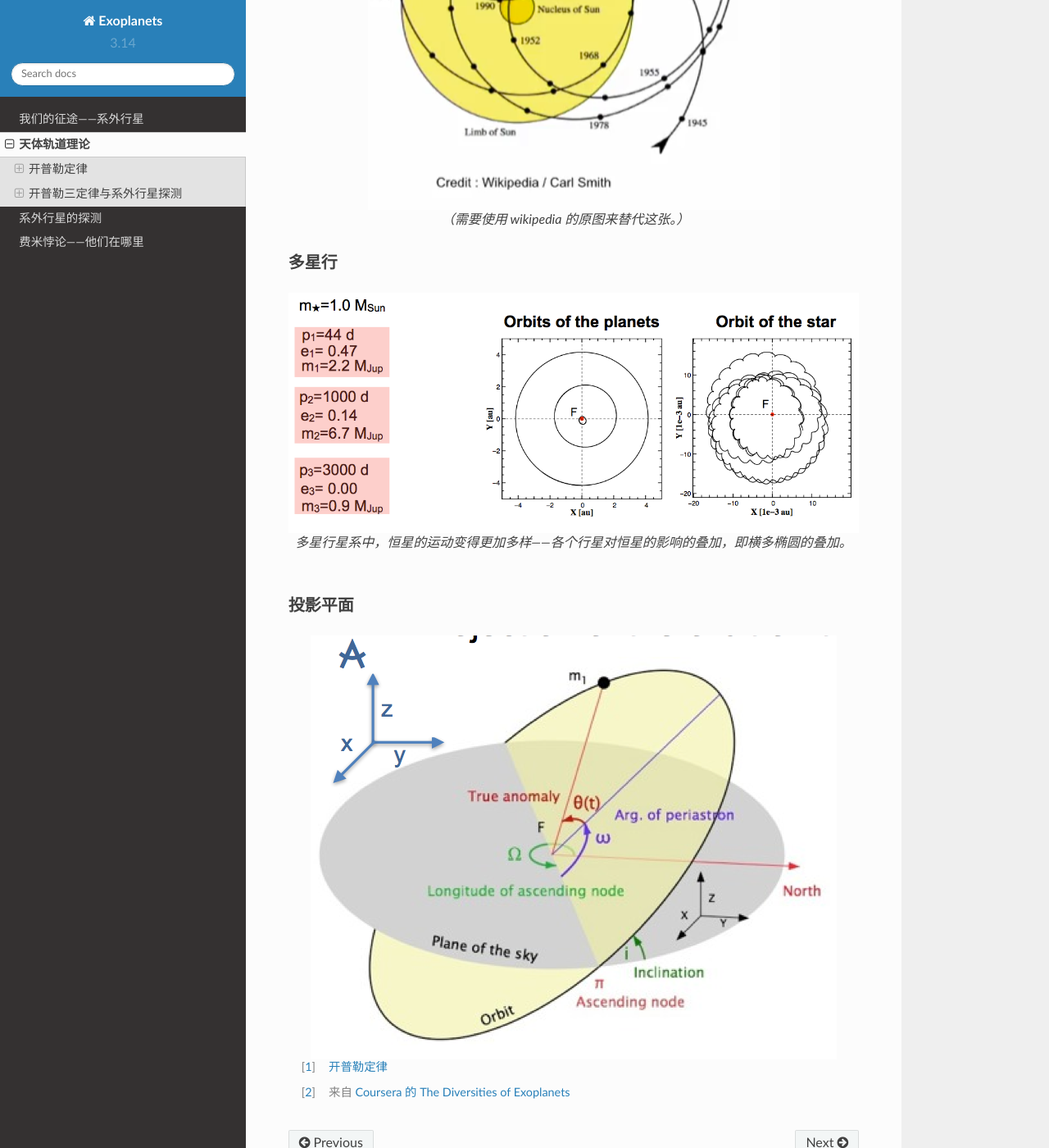
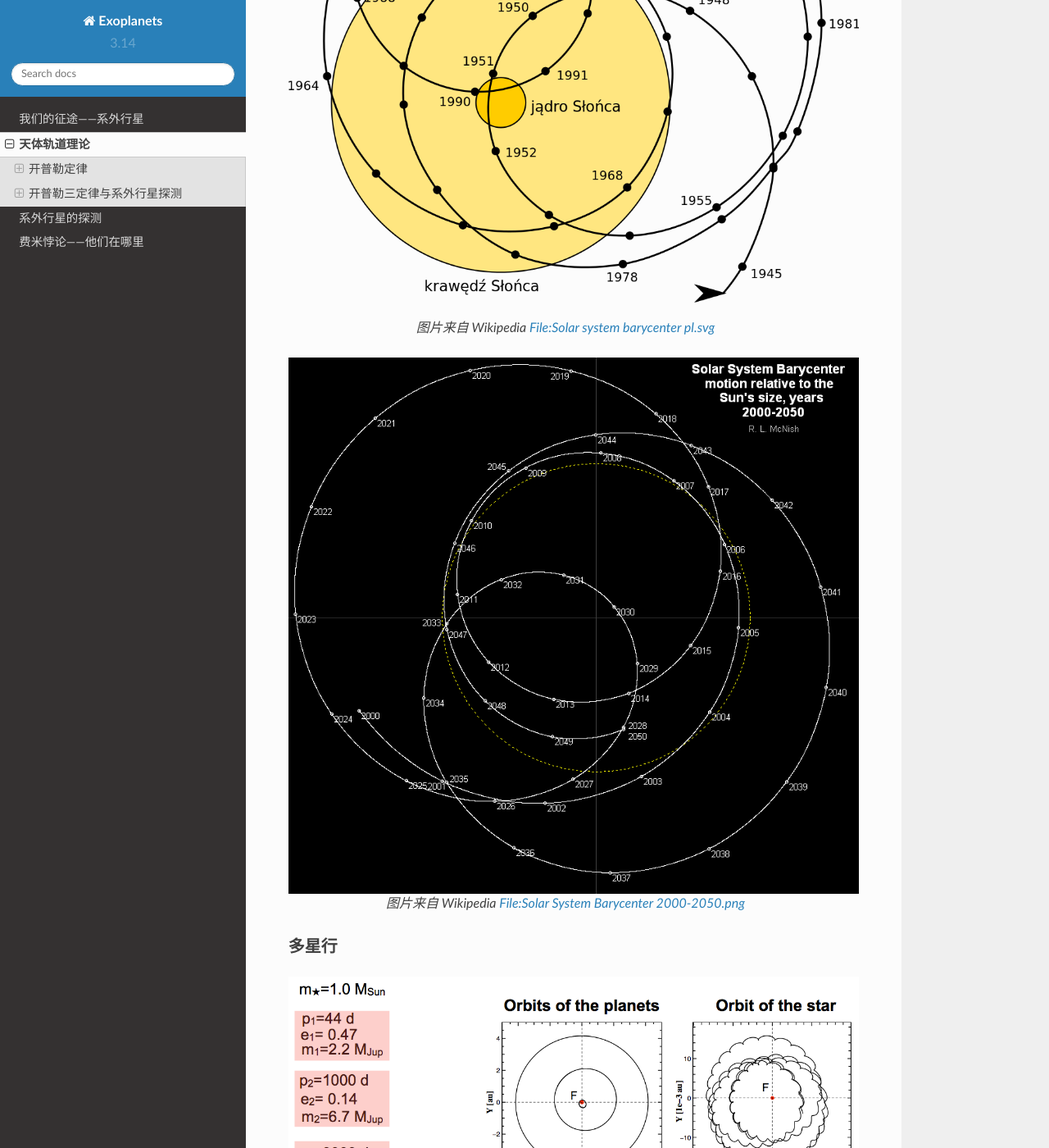
Before and after one commit to InterImm/exoplanets, a Sphinx documentation site: the page built from docs/orbits.rst, in a window 1280 px wide and 1400 px high, scrolled down 3418 px. Shown: the whole window at 82% size. Built offline with Sphinx 7.4.7 and the Read the Docs theme 2.0.0, drawn with Linux system fonts in a browser that asks for light colours.

Commit message:
replace some figure with the public domain ones

```diff
--- a/docs/orbits.rst
+++ b/docs/orbits.rst
@@ -131,11 +131,16 @@
 然而实际上对于多行星的系统，行星之间的共同作用可以产生一些显著的效果。例如对于太阳系来说，土星和木星的联合作用比较显著，可以产生比较大的太阳的移动。
 
 
-.. figure:: assets/sunMove.png
+.. figure:: assets/detection/Solar_system_barycenter_pl.png
    :align: center
-   :alt: 行星引起的太阳的运动和太阳半径的关系
 
-   （需要使用 wikipedia 的原图来替代这张。）
+   图片来自 Wikipedia `File:Solar system barycenter pl.svg <http://commons.wikimedia.org/wiki/File:Solar_system_barycenter_pl.svg>`_
+
+
+.. figure:: assets/detection/Solar_System_Barycenter_2000-2050.png
+   :align: center
+
+   图片来自 Wikipedia `File:Solar System Barycenter 2000-2050.png <http://en.wikiversity.org/wiki/File:Solar_System_Barycenter_2000-2050.png>`_
 
 
 
```
Also changed, not shown: docs/detection.rst (+16 -6 lines), docs/assets/detection/Solar_System_Barycenter_2000-2050.png (added), docs/assets/detection/Solar_system_barycenter.svg (added), docs/assets/detection/Solar_system_barycenter_pl.png (added), docs/assets/detection/radialVelocityDect.png (renamed from docs/assets/radialVelocityDect.png), docs/assets/detection/radialVelocitySolar.png (renamed from docs/assets/radialVelocitySolar.png), docs/assets/detection/tiltedOrbitPlane.png (renamed from docs/assets/tiltedOrbitPlane.png), docs/assets/sunMove.png (deleted), 2 other files.
